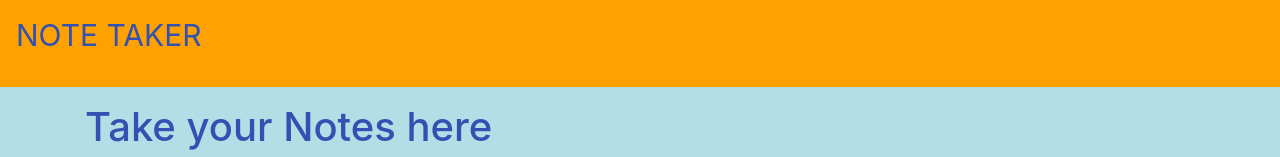
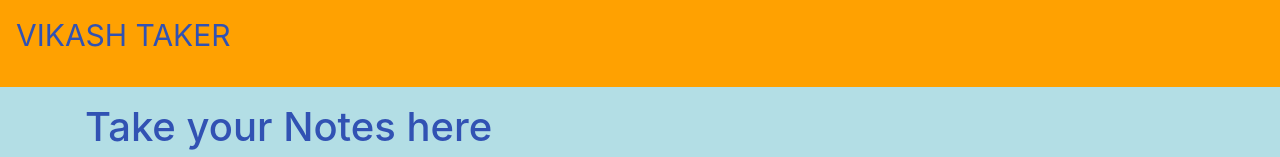
Before and after one commit to Vi-kas123/CodeClause_Notes_App, a plain HTML site: page index.html in a window 1280 px wide. Shown: the top 157 px of the page. Drawn offline with nearby package versions, Linux system fonts and the light colour scheme.

Commit message:
Logo name change

```diff
--- a/index.html
+++ b/index.html
@@ -44,7 +44,7 @@
 				navbar-light fixed" style="background-color: #FFA101;">
 		<a class="navbar-brand" href="#">
 			<p style="font-size: 30px;" class="heart">
-				NOTE TAKER
+				VIKASH TAKER
 			</p>
 
 		</a>
```
